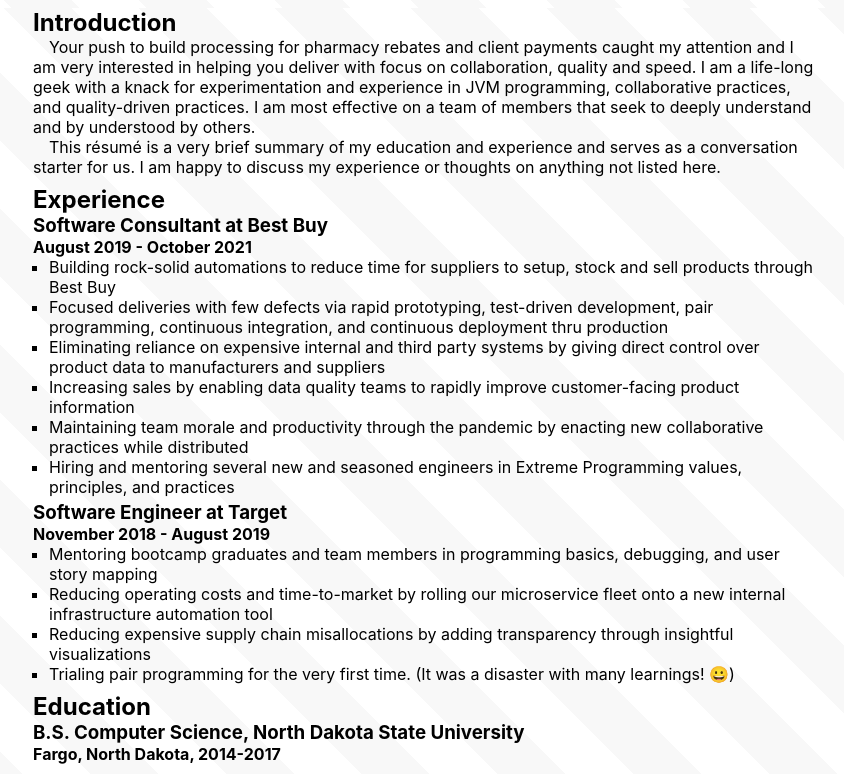
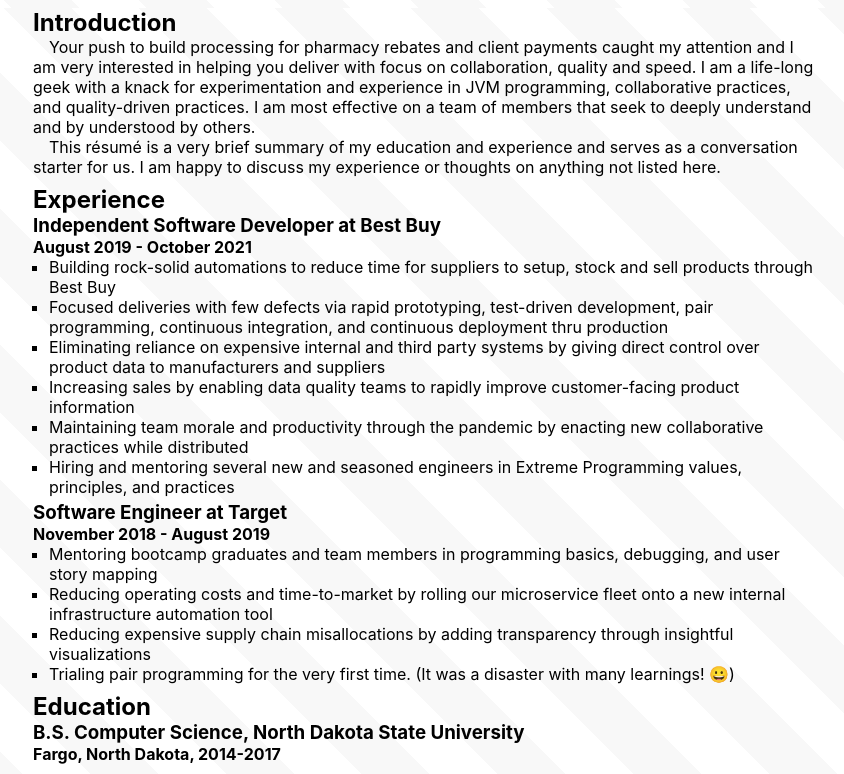
Before and after one commit to arctair/resume, a React (Create React App) app in the folder webapp/: page /prime in a window 1280 px wide. Shown: the top 774 px of the page, without its empty margins (215-1059 px from the left). Built offline with nearby package versions, Linux system fonts and the light colour scheme.

Commit message:
rename Software Consultant to Independent Software Engineer

```diff
--- a/webapp/src/resumes/Prime.tsx
+++ b/webapp/src/resumes/Prime.tsx
@@ -34,7 +34,7 @@ export default function App() {
       <ExperienceContainer title="Experience">
         <Experience
           companyName="Best Buy"
-          jobTitle="Software Consultant"
+          jobTitle="Independent Software Developer"
           startDate="August 2019"
           endDate="October 2021"
         >
```
